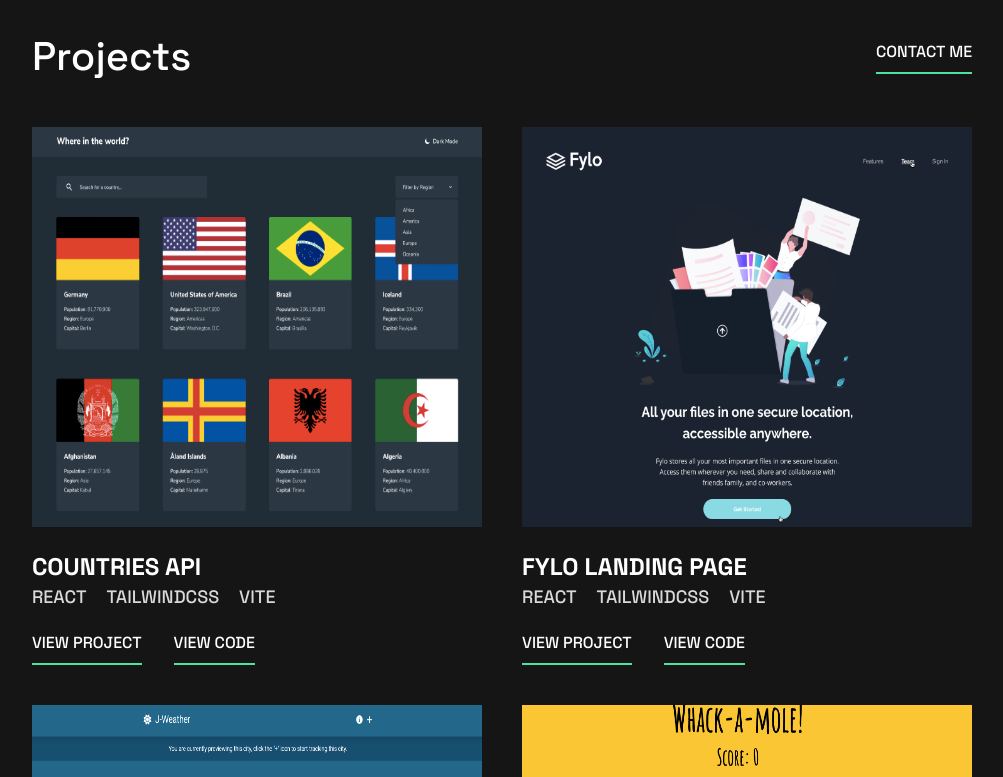
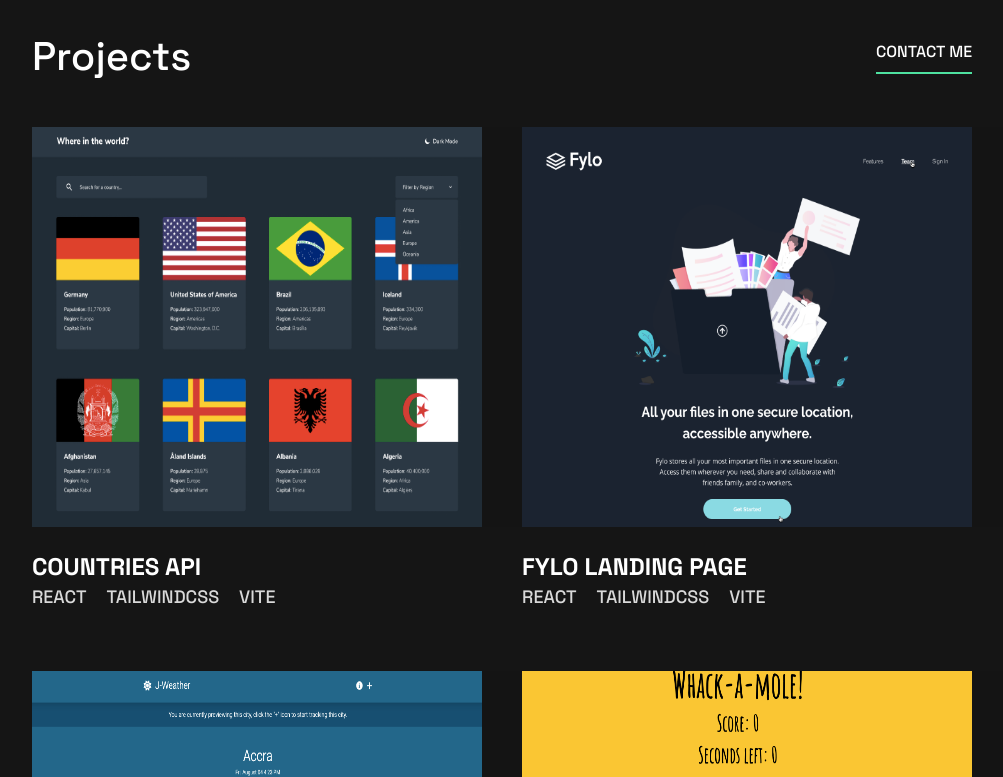
Before and after one commit to jmosesessel/joesmo-portfolio, a React (Vite) app: page / in a window 1280 px wide. Shown: the part 940-1717 px from the top of the page, without its empty margins (138-1141 px from the left). Built offline with nearby package versions, Linux system fonts and the light colour scheme.

Commit message:
implement desktop hover effects on projects

```diff
--- a/src/components/ProjectBox.jsx
+++ b/src/components/ProjectBox.jsx
@@ -7,7 +7,7 @@
 				{projects.map((project, index) => (
 					<div key={index} className=" flex flex-col text-p-white">
 						<img
-							className="w-full h-[15.8125rem] lg:w-[34.11306rem] lg:h-[25rem] mb-6"
+							className="w-full h-[15.8125rem] lg:w-[34.11306rem] lg:h-[25rem] lg:z-20 lg:hover:z-0 lg:hover:opacity-50 mb-6"
 							src={project.image}
 							alt=""
 						/>
@@ -25,11 +25,11 @@
 							))}
 						</div>
 
-						<div className="flex gap-8">
-							<h2 className="text-p-white text-base block border-b-2 pb-2 border-b-p-green ">
+						<div className="flex gap-8 lg:absolute lg:w-[34.11306rem] lg:h-[25rem] lg:z-10 lg:hover:z-40 lg:bg-opacity-75 lg:bg-p-black lg:flex-col lg:justify-center lg:items-center">
+							<h2 className="text-p-white text-base block border-b-2 pb-2 border-b-p-green hover:text-p-green">
 								<a className=" cursor-pointer" href={project.previewLink} target="_blank" rel="noopener noreferrer">VIEW PROJECT</a>
 							</h2>
-							<h2 className="text-p-white text-base block border-b-2 pb-2 border-b-p-green ">
+							<h2 className="text-p-white text-base block border-b-2 pb-2 border-b-p-green hover:text-p-green">
 								<a className=" cursor-pointer" href={project.codeLink} target="_blank" rel="noopener noreferrer">VIEW CODE</a>
 							</h2>
 						</div>
```
